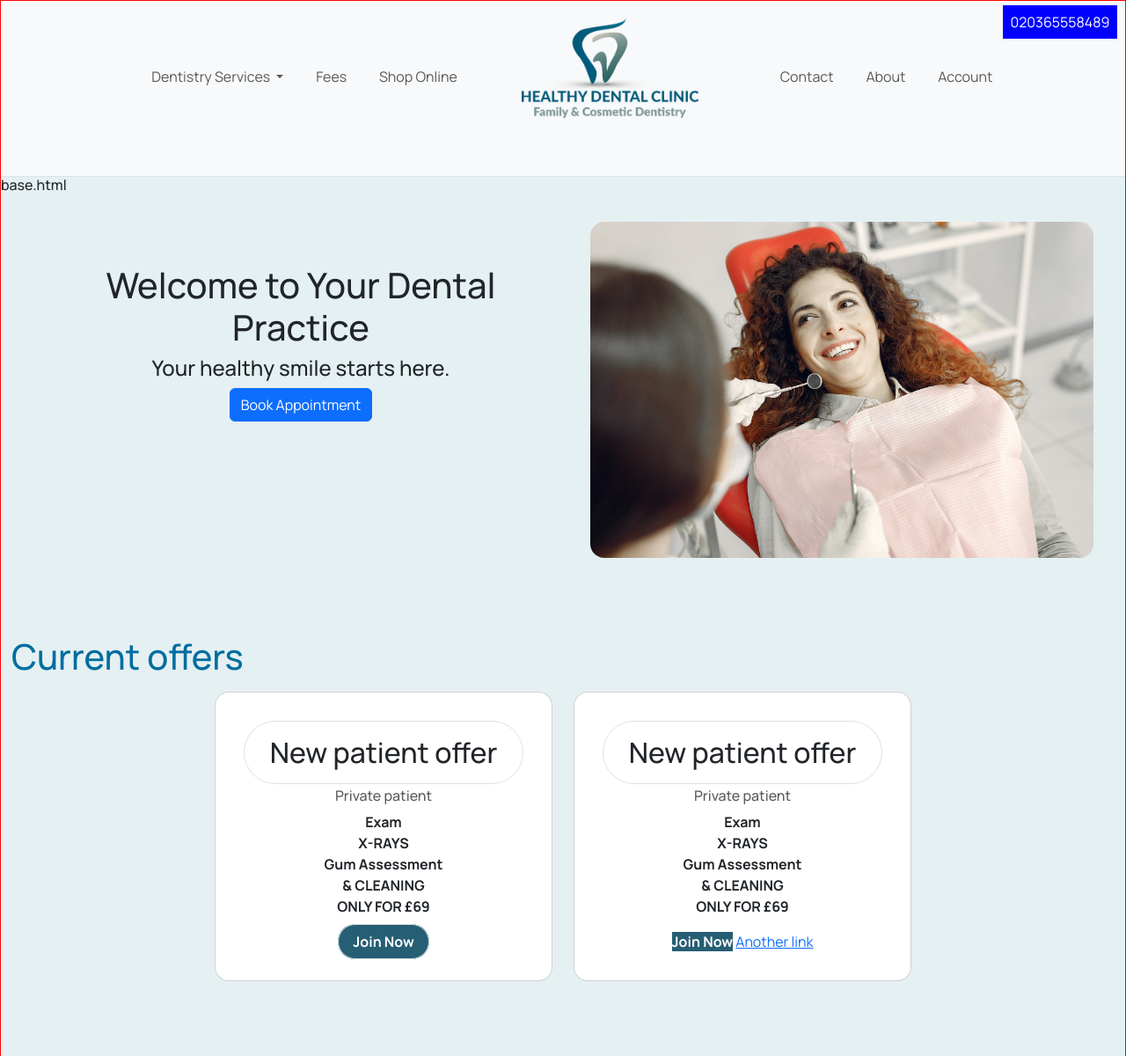
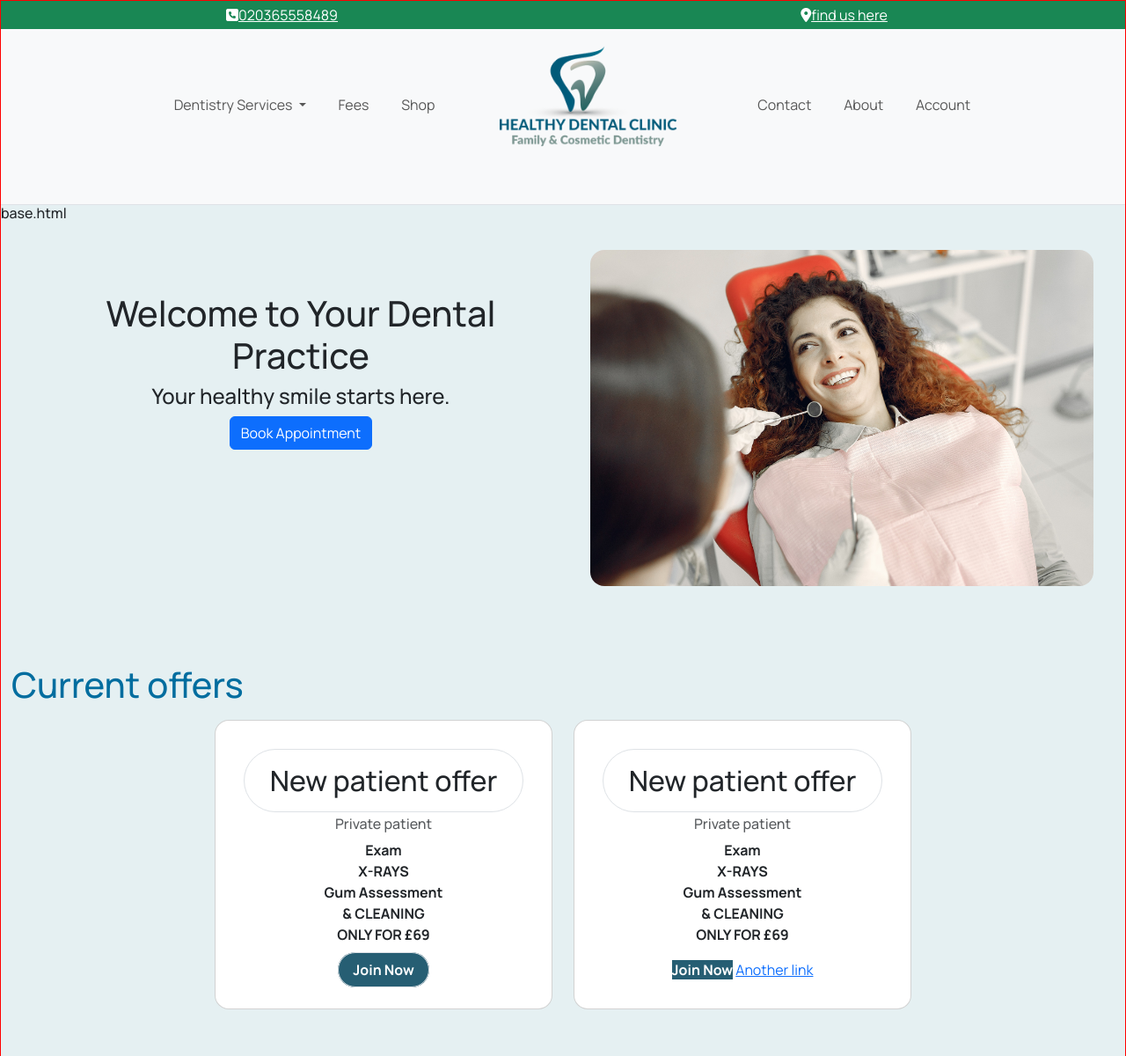
Before and after one commit to maisam2004/dental_clinic, a Django app: template dentalhealthyclinic/core/templates/core/homepage.html in a window 1280 px wide. Shown: the top 1200 px of the page at 88% size. Run offline with Django 3.2, Linux system fonts and the light colour scheme; the template is opened without the code that fills it, so the values that code supplies are empty; some libraries are stand-ins or nearby versions.

Commit message:
Modify homepage navbar fite tablet size

```diff
--- a/dentalhealthyclinic/core/templates/core/homepage.html
+++ b/dentalhealthyclinic/core/templates/core/homepage.html
@@ -97,7 +97,7 @@
 <section class="container-fluid p-5 mt-3 why_choose_us ">
     <h1 class="text-center">Why Choose Us</h1>
     <div class="row d-flex p-5 mx-auto w-100">
-        <div class="col-md-6 order-1 ">
+        <div class="col-lg-6 order-1 order-md-2 ">
             <div class="container  list_why pt-5 ">
                 <h3>At Healthy Dental Clinic, we offer </h3>
                 <ul>
@@ -118,7 +118,7 @@
                 <p>Let us help you transform your smile!</p>
             </div>
         </div>
-        <div class="col-md-6 order-sm-1 order-md-2">
+        <div class="col-lg-4 order-sm-1 order-md-1">
             <div class="container d-flex justify-content-center ">
 
                 <img src="{% static 'why_choose_us.png' %}"  class="why_image" alt="image of smiling lady">
@@ -133,7 +133,7 @@
                 <img src="{% static 'family_dentist.jpeg' %}"  class="family_img " alt="family with dentist">
             </div>
         </div>
-        <div class="col-md-6 order-2   position-absolute top-0 end-0">
+        <div class="col-md-6 order-2   position-absolute ">
             <div class="container d-flex justify-content-center ">
 
                 <img src="{% static 'kids_brush.jpg' %}"  class="kid_img" alt="kid brushing">
@@ -141,9 +141,9 @@
         </div>
     </div>
 </div>
-<section class="reviews container-fluid pb-4 pt-5 mt-3 mb-3 border d-flex flex-wrap ">
+<section class="reviews container-fluid pb-4 pt-5 mt-3 mb-3  d-flex flex-wrap ">
     <h1>What our patient say </h1>
-    <div class="container-md p5 mt-3 d-flex flex-wrap gap-5 justify-content-center border ">
+    <div class="container-md p5 mt-3 d-flex flex-wrap gap-5 justify-content-center  ">
         <div class="card border border-primary text-center position-relative rounded-4 d-inline-block" style="width:18rem;">
 
             <div class="card-body m-3">
--- a/dentalhealthyclinic/static/css/styles.css
+++ b/dentalhealthyclinic/static/css/styles.css
@@ -8,6 +8,7 @@ body{
     border: 1px solid red;
     background-color: rgba(229, 240, 242, 1);
     font-family: "Manrope", sans-serif;
+    overflow-x: hidden;
 }
 section h1{
     color:rgba(0, 109, 159, 1);
--- a/dentalhealthyclinic/templates/base.html
+++ b/dentalhealthyclinic/templates/base.html
@@ -28,6 +28,13 @@
 <body>
 
     {% block nav%}
+    <div  class="container-fluid">
+        <div class="row bg-success text-center d-flex ">
+            <div class=" p-1 w-50 "><span><a class="text-white " href="tel:020365558489"><i class="fa-solid fa-square-phone"></i>020365558489</a></span></div>
+            <div class=" p-1 w-50 "><span><a class="text-white " href="tel:020365558489"><i class="fa-solid fa-location-dot"></i>find us here</a></span></div>
+        </div>
+    </div>
+
     <!-- Navbar -->
     <nav class="navbar navbar-expand-md navbar-light bg-light border-bottom" >
         <div class="container-fluid ">
@@ -61,7 +68,7 @@
                         <a class="nav-link" href="#">Fees</a>
                     </li>
                     <li class="nav-item">
-                        <a class="nav-link" href="#">Shop Online</a>
+                        <a class="nav-link" href="#">Shop</a>
                     </li>
                     <li class="nav-item d-none d-md-block">
                         <a class="navbar-brand mx-auto" href="#">
@@ -80,7 +87,7 @@
                     <li class="nav-item d-block d-sm-none">
                         <div class="z-3 position-relative p-1 rounded-3"><span><a class="text-white " href="tel:020365558489"><i class="fa-solid fa-square-phone"></i>020365558489</a></span></div>
                     </li>
-                    <li class="nav-item d-none d-lg-block ">
+                    <li class="nav-item d-none  ">
                         <div class="z-3 position-absolute p-1 rounded-3"><span><a class="text-white " href="tel:020365558489">020365558489</a></span></div>
                     </li>
 
```
Also changed, not shown: other parts of dentalhealthyclinic/static/css/styles.css (+70 -5 lines).
